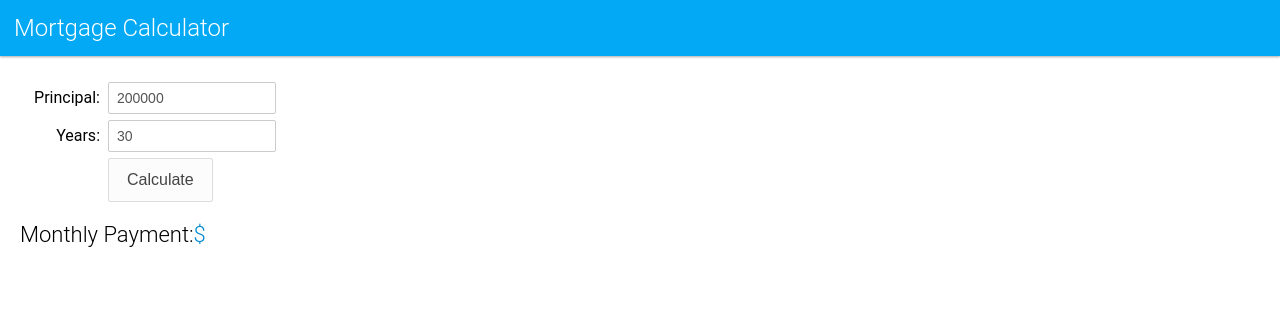
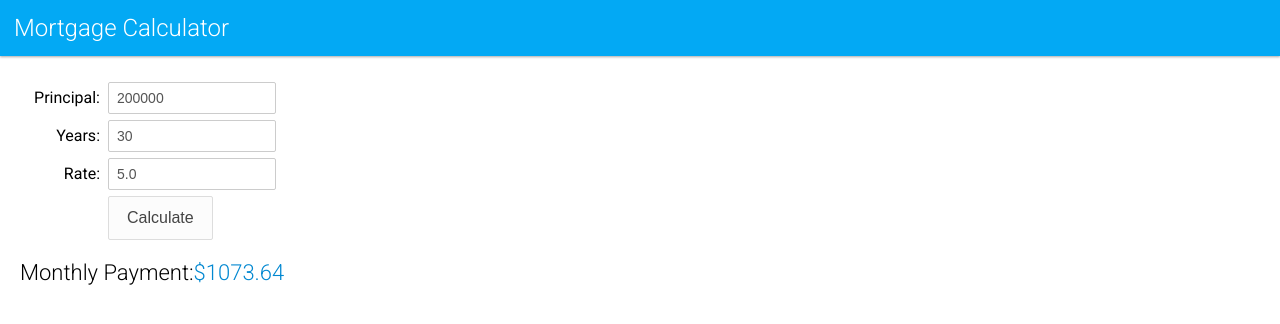
Before and after one commit to abdulhasani/basic-es6, a website: page index.html in a window 1280 px wide. Both pictures are taken after a click on the button "Calculate". Drawn offline with Linux system fonts and the light colour scheme; files that its build step writes are made by us from their sources.

Commit message:
test keyword let

```diff
--- a/index.html
+++ b/index.html
@@ -3,6 +3,7 @@
 <head>
     <meta charset="UTF-8">
     <title>Example ECMAScript6</title>
+    <link href='http://fonts.googleapis.com/css?family=Roboto:400,300,700' rel='stylesheet' type='text/css'>
     <link href="css/styles.css" rel="stylesheet" type="text/css">
 </head>
 <body>
@@ -13,11 +14,15 @@
         <div class="form">
             <div>
                 <label>Principal:</label>
-                <input type="text" id="pricipal" value="200000">
+                <input type="text" id="principal" value="200000">
             </div>
             <div>
                 <label>Years:</label>
                 <input type="text" id="years" value="30">
+            </div>
+            <div>
+                <label htmlFor="rate">Rate:</label>
+                <input type="text" id="rate" value="5.0"/>
             </div>
             <div>
                 <label htmlFor="calcBtn"></label>
--- a/js/main.js
+++ b/js/main.js
@@ -1,4 +1,19 @@
 /**
  * Created by Hasani on 3/8/2017.
  */
-console.log("Hasani");
+var calculateMonthlyPayment = function(principal,year,rate){
+    let monthlyRate = 0;
+    if(rate){
+            monthlyRate = rate / 100 / 12;
+    }
+    var monthlyPayment = principal * monthlyRate / (1-Math.pow(1/(1+monthlyRate),year * 12));
+    return monthlyPayment;
+};
+
+document.getElementById('calcBtn').addEventListener('click',function(){
+   var principal = document.getElementById("principal").value;
+    var years = document.getElementById("years").value;
+    var rate = document.getElementById("rate").value;
+    var monthlyPayment = calculateMonthlyPayment(principal,years,rate);
+    document.getElementById("monthlyPayment").innerHTML = monthlyPayment.toFixed(2);
+});
```
Also changed, not shown: build/main.bundle.js.
